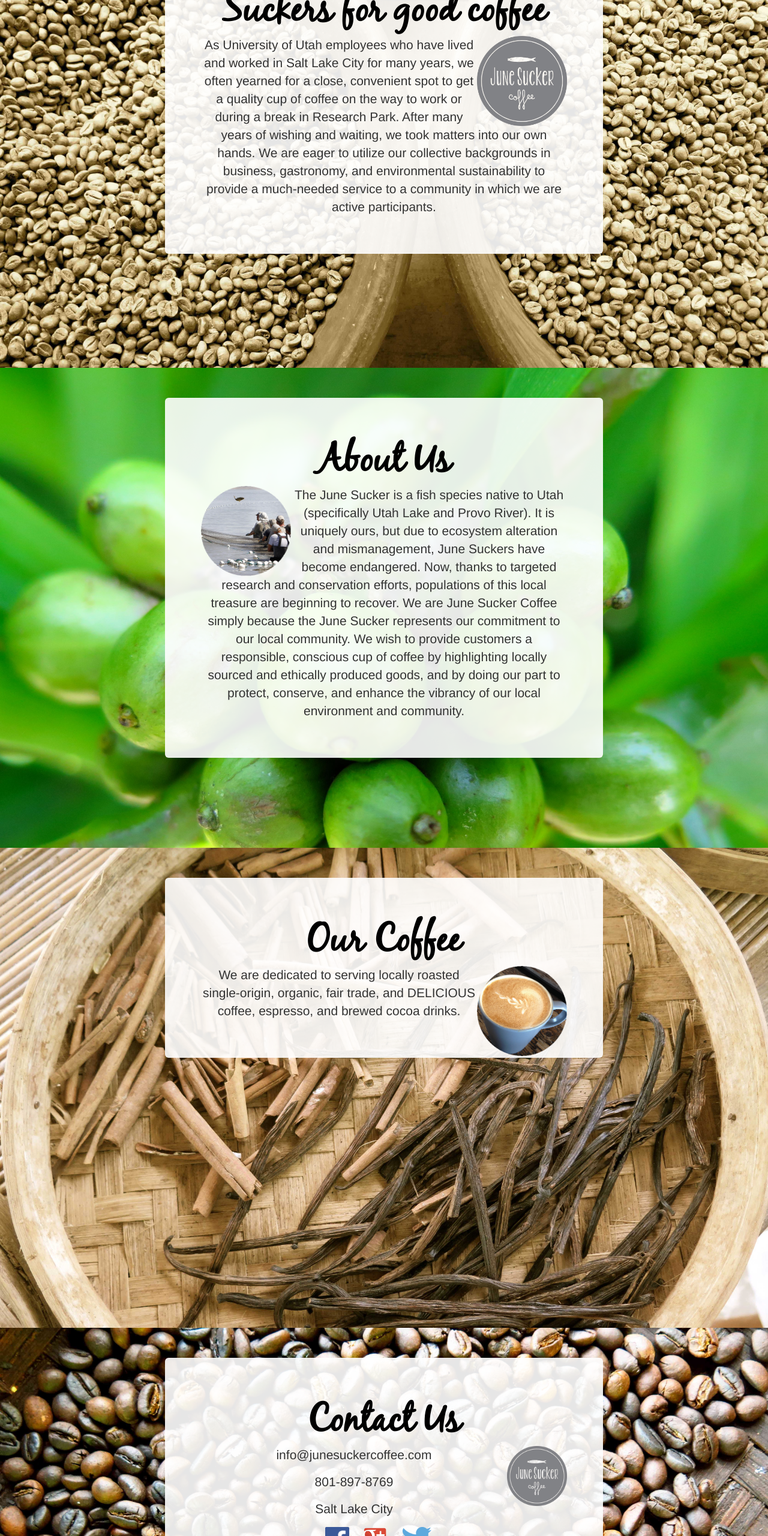
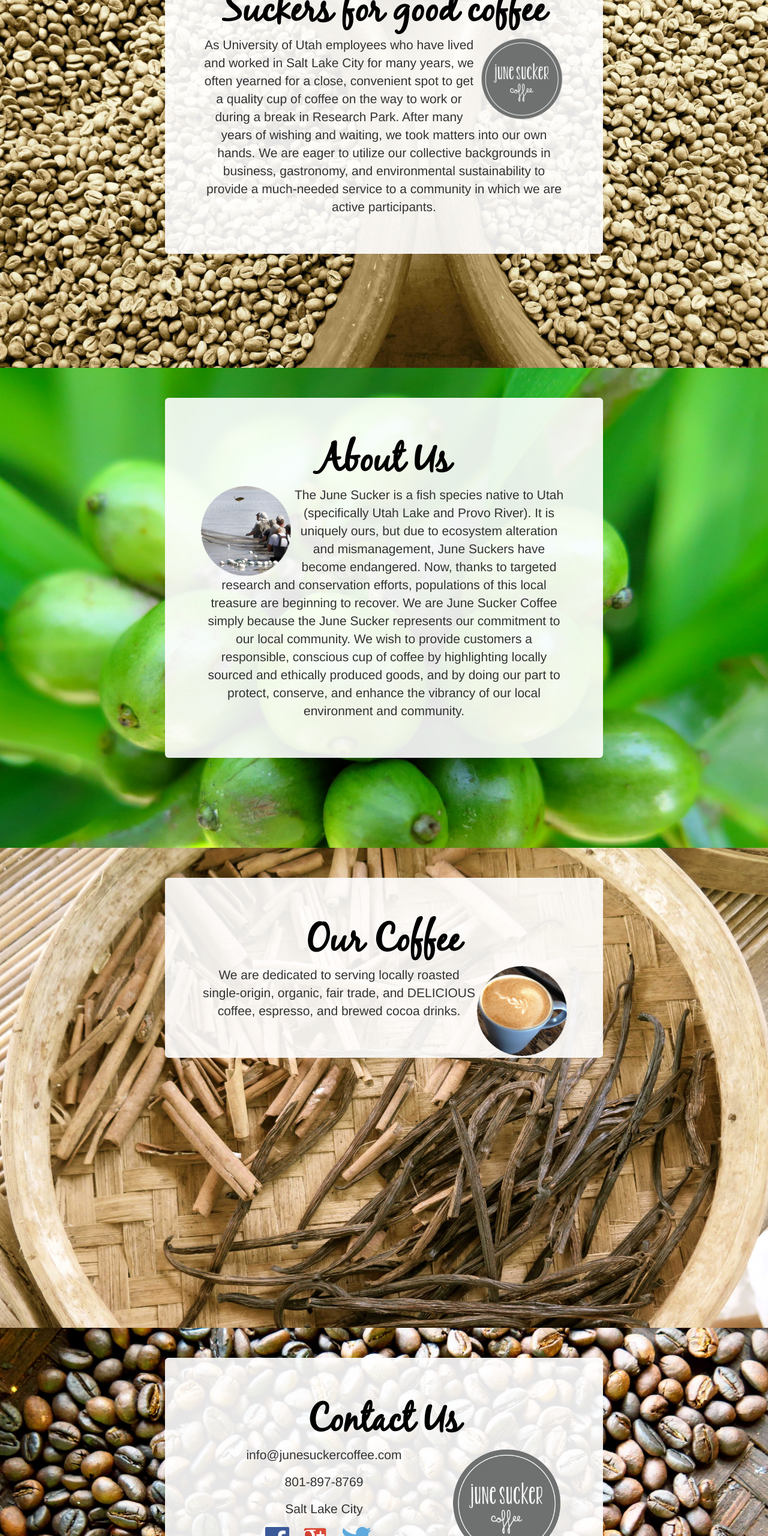
Before and after one commit to cfahim/JuneSucker, a plain HTML site: page index.html in a window 1280 px wide. Shown: the part 987-3547 px from the top of the page at 60% size. Drawn offline with nearby package versions, Linux system fonts and the light colour scheme; no server answers.

Commit message:
changed to no fish logo

```diff
--- a/index.html
+++ b/index.html
@@ -186,7 +186,7 @@ $("#news_btn").on("click", function(event){
 
     			<div class="jumbotron">
     				<h1>Suckers for good coffee</h1>
-	    		 	<img class="pull-right" style="max-width:150px;" src="./images/logo/logo_trans.png"/>
+	    		 	<img class="pull-right" style="max-width:150px;" src="./images/logo/junesucker_logo_nofish.png"/>
 
   					<p>
 					As University of Utah employees who have lived and worked in Salt Lake City for many years, we often yearned for a close, convenient spot to get a quality cup of coffee on the way to work or during a break in Research Park. After many years of wishing and waiting, we took matters into our own hands. We are eager to utilize our collective backgrounds in business, gastronomy, and environmental sustainability to provide a much-needed service to a community in which we are active participants.
@@ -257,7 +257,7 @@ $("#news_btn").on("click", function(event){
             <div class="col-md-8 col-md-offset-2" style="margin-top:50px;">
                 <div class="jumbotron">
                     <h1>Contact Us</h1>
-                    <img class="pull-right" style="max-width:100px;" src="./images/logo/logo_trans.png"/>
+                    <img class="pull-right" style="max-width:200px;" src="./images/logo/junesucker_logo_nofish.png"/>
                     <p>info@junesuckercoffee.com</p>
                     <p>801-897-8769</p>
                     <p>Salt Lake City</p>
```
